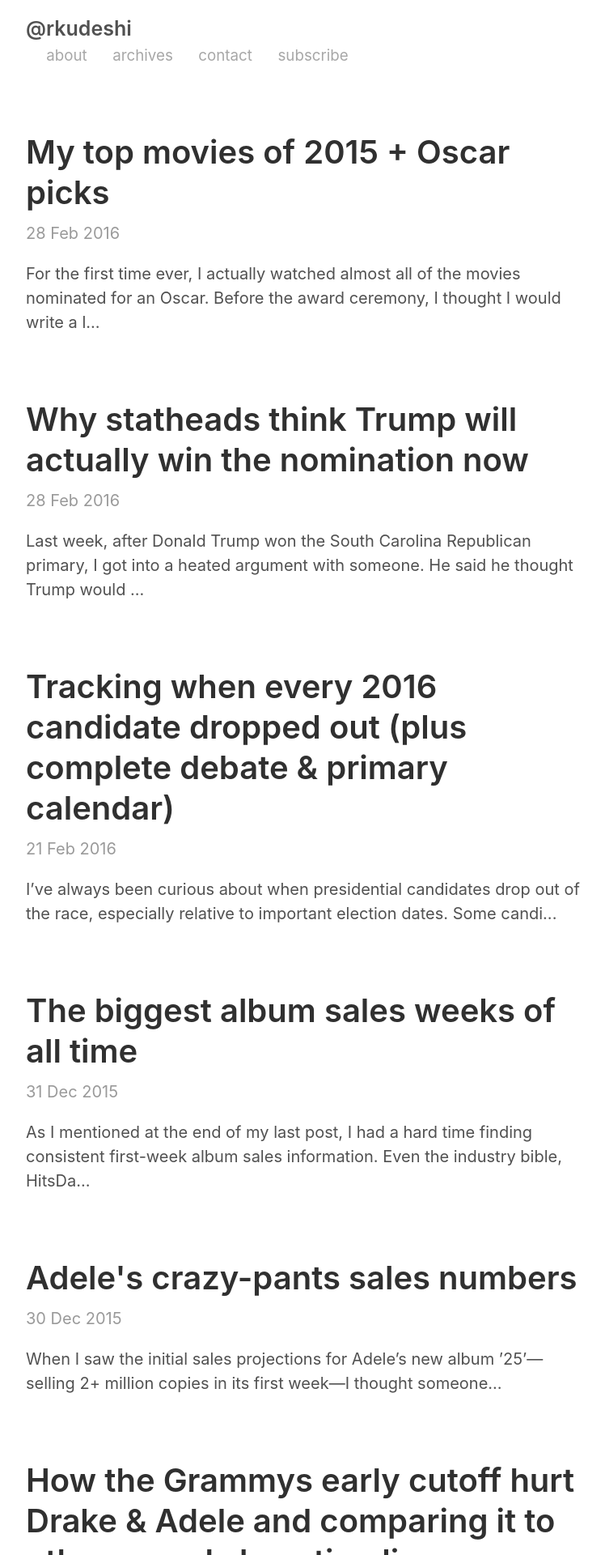
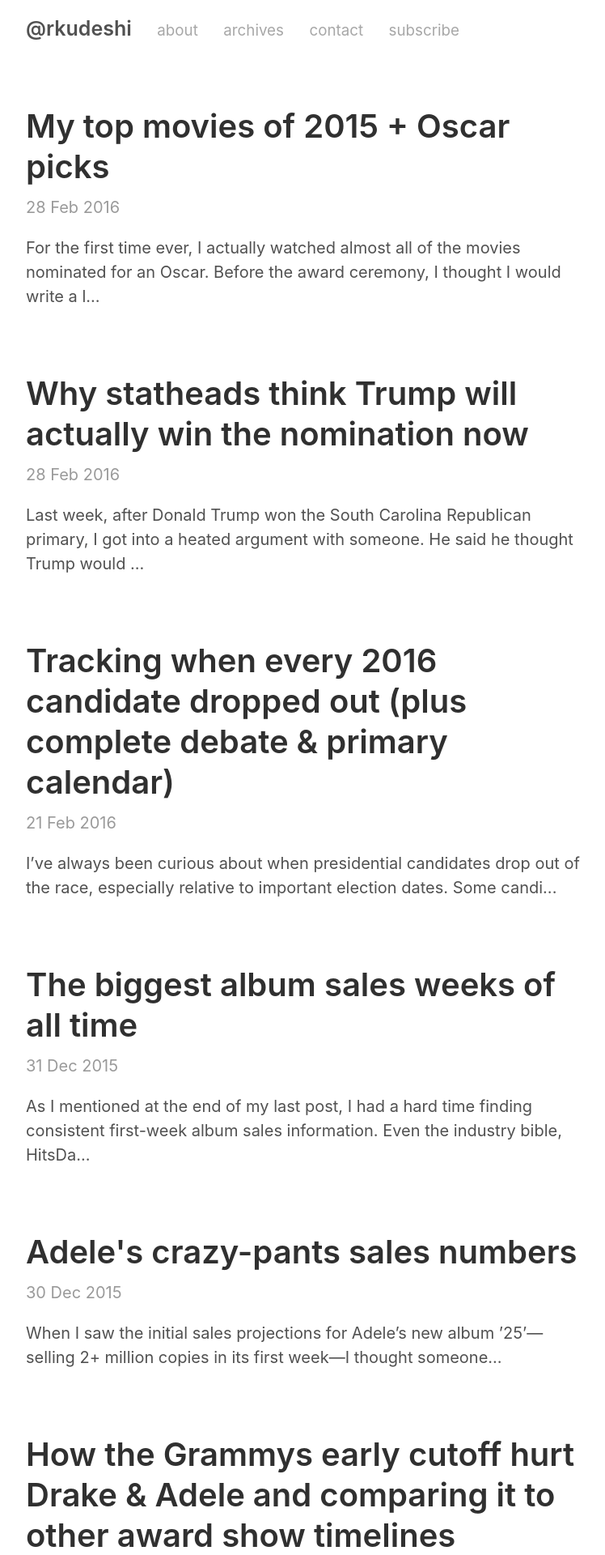
Before and after one commit to rkudeshi/rkudeshi.github.io, a Jekyll site: the page built from index.html, in a window 1280 px wide. Shown: the top 1920 px of the page at 81% size, without its empty margins (258-1006 px from the left). Built offline with Jekyll 4.4.1, drawn with Linux system fonts in a browser that asks for light colours; the list of posts is cut into pages by our own code.

Commit message:
Update menu

```diff
--- a/_layouts/default.html
+++ b/_layouts/default.html
@@ -15,12 +15,12 @@
           -->
 
           <!-- add list of pages in header -->
-          <div class="header-menu">
+          <span class="header-menu">
           {% for page in site.pages_list %}
           &nbsp;&nbsp;&nbsp;
           <small><a href="{{ site.baseurl }}{{ page[1]  }}">{{ page[0] }}</a></small>
           {% endfor %}
-          </div>
+          </span>
           <!-- end edit -->
 
         </h3>
```
